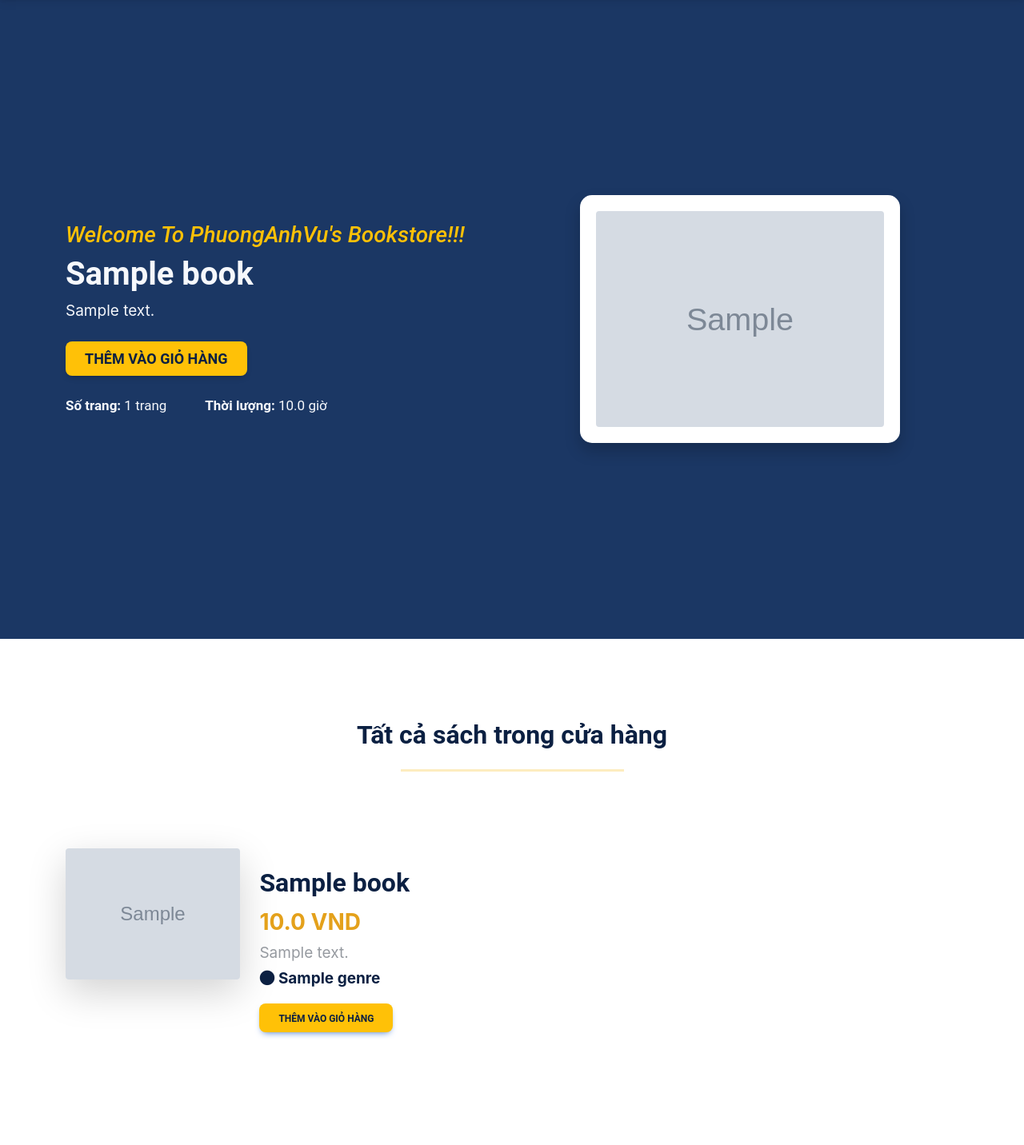
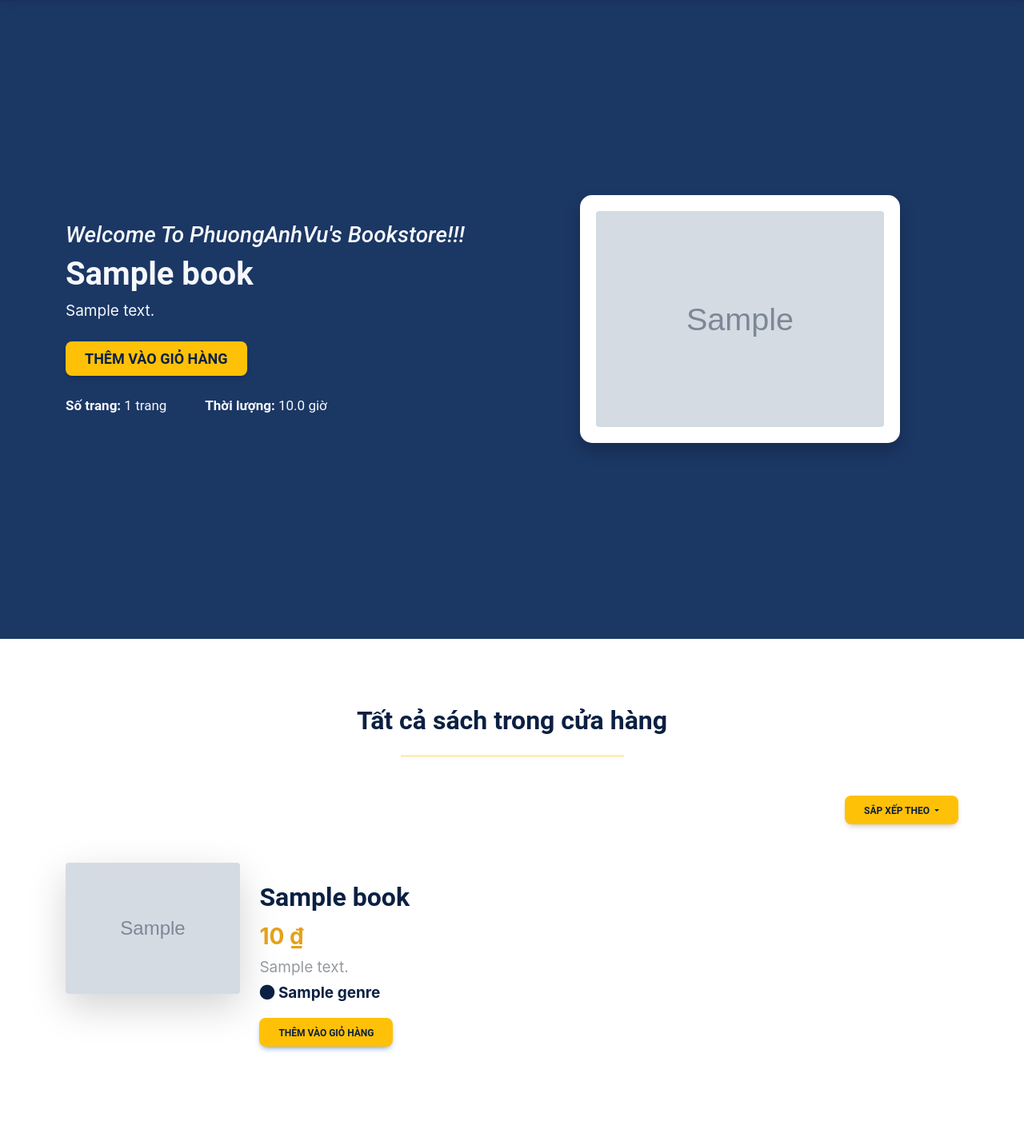
Before and after one commit to nguyenvanbao1904/QuanLyNhaSach, a Flask app: page /?orderby=o1 in a window 1280 px wide. Shown: the part 76-1508 px from the top of the page at 80% size. Run offline with Flask 3, Linux system fonts and the light colour scheme; tables that the repository leaves empty hold one stand-in row (values such as "Sample post"); grey boxes marked "Sample" are stand-in pictures; some libraries are stand-ins or nearby versions.

Commit message:
add feature filter book by genres and order by price or craeate_date

```diff
--- a/app/dao.py
+++ b/app/dao.py
@@ -1,6 +1,6 @@
 import hashlib
 
-from app import db
+from app import db, Genre
 from app.models import User, Book
 
 
@@ -11,9 +11,12 @@ def check_login(username, password):
                                  User.password == password).first()
     except Exception as e:
         return None
+
+
 def add_user(username, password, first_name, last_name):
     try:
-        user = User(username = username, password = str(hashlib.md5(password.strip().encode("utf-8")).hexdigest()), first_name = first_name, last_name = last_name)
+        user = User(username=username, password=str(hashlib.md5(password.strip().encode("utf-8")).hexdigest()),
+                    first_name=first_name, last_name=last_name)
         db.session.add(user)
         db.session.commit()
         return user
@@ -21,8 +24,20 @@ def add_user(username, password, first_name, last_name):
         db.session.rollback()
         return None
 
+
 def get_user_by_id(user_id):
     return User.query.get(user_id)
 
-def get_all_book():
-    return Book.query.all()
+
+def get_all_book(orderby):
+    if orderby:
+        if orderby == "o1":
+            return Book.query.order_by(Book.price.asc()).all()
+        elif orderby == "o2":
+            return Book.query.order_by(Book.price.desc()).all()
+    else:
+        return Book.query.order_by(Book.create_date.desc()).all()
+
+
+def get_book_by_genre(genre_name):
+    return Book.query.join(Book.genres).filter(Genre.name == genre_name).all()
--- a/app/index.py
+++ b/app/index.py
@@ -6,9 +6,15 @@ from flask_login import login_user, login_required, logout_user
 
 @app.route('/')
 def home():
-    books = dao.get_all_book()
+    genre = request.args.get('genre')
+    orderby = request.args.get('orderby')
+    if genre :
+        books = dao.get_book_by_genre(genre)
+    else:
+        books = dao.get_all_book(orderby)
+
     title_book = books[random.randint(0, len(books) - 1)]
-    return render_template('index.html', books=books, title_book=title_book)
+    return render_template('index.html', books=books, title_book=title_book, genre=genre)
 
 @login_manager.user_loader
 def load_user(user_id):
--- a/app/static/css/style.css
+++ b/app/static/css/style.css
@@ -53,3 +53,7 @@ p {
 .bg-blue{
     background: #1b3764;
 }
+
+.bg-yellow{
+    background-color: #FFC107;
+}
--- a/app/templates/index.html
+++ b/app/templates/index.html
@@ -1,40 +1,29 @@
 {% extends 'base/base.html' %}
-{%block content%}
+{% block content %}
 
 <div class="w-100 bg-blue min-vh-100 d-flex align-items-center">
     <div class="container">
-        <div class="row ">
-            <!-- Left Section -->
+        <div class="row">
             <div class="col-md-6 d-flex flex-column justify-content-center text-white">
-                <h6 class="mb-2 fst-italic fs-3" style="color: #FFC107 !important;">Welcome To PhuongAnhVu's
-                    Bookstore!!!</h6>
-                <h1 class="fw-bold">{{title_book.name}}</h1>
-                <p class="mb-4">
-                    {{title_book.description}}
-                </p>
+                <h6 class="mb-2 fst-italic fs-3" style="color: #FFC107;">Welcome To PhuongAnhVu's Bookstore!!!</h6>
+                <h1 class="fw-bold">{{ title_book.name }}</h1>
+                <p class="mb-4">{{ title_book.description }}</p>
                 <div class="d-flex gap-3">
                     <button class="btn btn-custom px-4 py-2 text-blue">Thêm vào giỏ hàng</button>
                 </div>
                 <div class="d-flex gap-5 mt-4">
-                    <span>
-                        <strong>Số trang:</strong> {{title_book.pages}} trang
-                    </span>
-                    <span>
-                        <strong>Thời lượng:</strong> {{title_book.duration}} giờ
-                    </span>
-                    <!--                    <span>-->
-                    <!--                        <strong>Rating:</strong> 4.5/5 (305 ratings)-->
-                    <!--                    </span>-->
+                    <span><strong>Số trang:</strong> {{ title_book.pages }} trang</span>
+                    <span><strong>Thời lượng:</strong> {{ title_book.duration }} giờ</span>
                 </div>
             </div>
-            <!-- Right Section -->
+
             <div class="col-md-6 d-flex justify-content-center align-items-center">
                 <div class="book-card">
-                    <a class="ripple" data-mdb-ripple-color="light" href="#!">
+                    <a href="#!" class="ripple" data-mdb-ripple-color="light">
                         <img
-                                alt="example"
+                                alt="{{ title_book.name }}"
                                 class="img-fluid rounded"
-                                src={{title_book.image}}
+                                src="{{ title_book.image }}"
                         />
                     </a>
                 </div>
@@ -43,28 +32,48 @@
     </div>
 </div>
 
-
 <section class="py-5 d-flex align-items-center" style="min-height: 80vh">
     <div class="container text-center">
-        <h2 class="mb-4 text-blue" style="font-weight: bold">Tất cả sách trong cửa hàng</h2>
+        {%if genre%}
+        <h2 class="mb-4 text-blue fw-bold">Tất cả sách thuộc thể loại {{genre.lower()}}</h2>
+        {%else%}
+        <h2 class="mb-4 text-blue fw-bold">Tất cả sách trong cửa hàng</h2>
+        {%endif%}
         <hr class="w-25 mx-auto mb-5" style="border-top: 3px solid #f5b301;">
-
+        <div class="dropdown text-end">
+            <button
+                    class="btn ms-3 btn-custom fs12 text-blue dropdown-toggle"
+                    type="button"
+                    id="dropdownMenuButton"
+                    data-mdb-toggle="dropdown"
+                    aria-expanded="false"
+            >
+                Sắp xếp theo
+            </button>
+            <ul class="dropdown-menu" aria-labelledby="dropdownMenuButton">
+                <li><a class="dropdown-item text-blue" href="/">Mới nhất</a></li>
+                <li><a class="dropdown-item text-blue" href="/?orderby=o1">Giá tăng dần</a></li>
+                <li><a class="dropdown-item text-blue" href="/?orderby=o2">Giá giảm dần</a></li>
+            </ul>
+        </div>
         <div class="row">
-            {%for book in books%}
+            {% for book in books %}
             <div class="col-md-6 mb-4 d-flex mt-5">
                 <div class="col-6 d-flex flex-column justify-content-between" style="max-width: 40%">
                     <img
-                            src={{book.image}}
+                            src="{{ book.image }}"
                             class="img-fluid rounded shadow-lg"
-                            alt="Atomic One's"
-                            style="max-width: 100%;">
+                            alt="{{ book.name }}"
+                            style="max-width: 100%;"
+                    />
                 </div>
+
                 <div class="col-6">
                     <div class="ml-3 d-flex flex-column justify-content-around align-items-start p-4"
                          style="min-height: 100%; text-align: left">
-                        <h5 class="fw-bold text-blue fs-2">{{book.name}}</h5>
-                        <p class="text-warning fw-bold mb-1 fs-3">{{book.price}} VND</p>
-                        <p class="mb-1" style="color: #969aa0 !important;">{{book.description}}</p>
+                        <h5 class="fw-bold text-blue fs-2">{{ book.name }}</h5>
+                        <p class="text-warning fw-bold mb-1 fs-3 price" data-price="{{ book.price }}"></p>
+                        <p class="mb-1" style="color: #969aa0!important;">{{ book.description }}</p>
                         <p class="text-muted fw-bold mb-3">
                             <i class="fas fa-circle text-blue"></i>
                             {% for genre in book.genres %}
@@ -72,16 +81,35 @@
                             endif %}
                             {% endfor %}
                         </p>
-
                         <button class="btn btn-primary btn-custom fs12 text-blue">Thêm vào giỏ hàng</button>
                     </div>
                 </div>
             </div>
-
-            {%endfor%}
-
+            {% endfor %}
         </div>
     </div>
 </section>
 
+<script>
+    document.addEventListener('DOMContentLoaded', () => {
+        const priceElements = document.querySelectorAll('.price');
+        priceElements.forEach(priceElement => {
+            const rawPrice = parseFloat(priceElement.getAttribute('data-price'));
+            if (!isNaN(rawPrice)) {
+                const formattedPrice = new Intl.NumberFormat('vi-VN', {
+                    style: 'currency',
+                    currency: 'VND',
+                    minimumFractionDigits: 0
+                }).format(rawPrice);
+                priceElement.textContent = formattedPrice;
+            }
+        });
+    });
+    document.addEventListener('DOMContentLoaded', function () {
+        var dropdowns = document.querySelectorAll('.dropdown-toggle');
+        dropdowns.forEach(function(dropdown) {
+            new mdb.Dropdown(dropdown);
+        });
+    });
+</script>
 {% endblock %}
```
